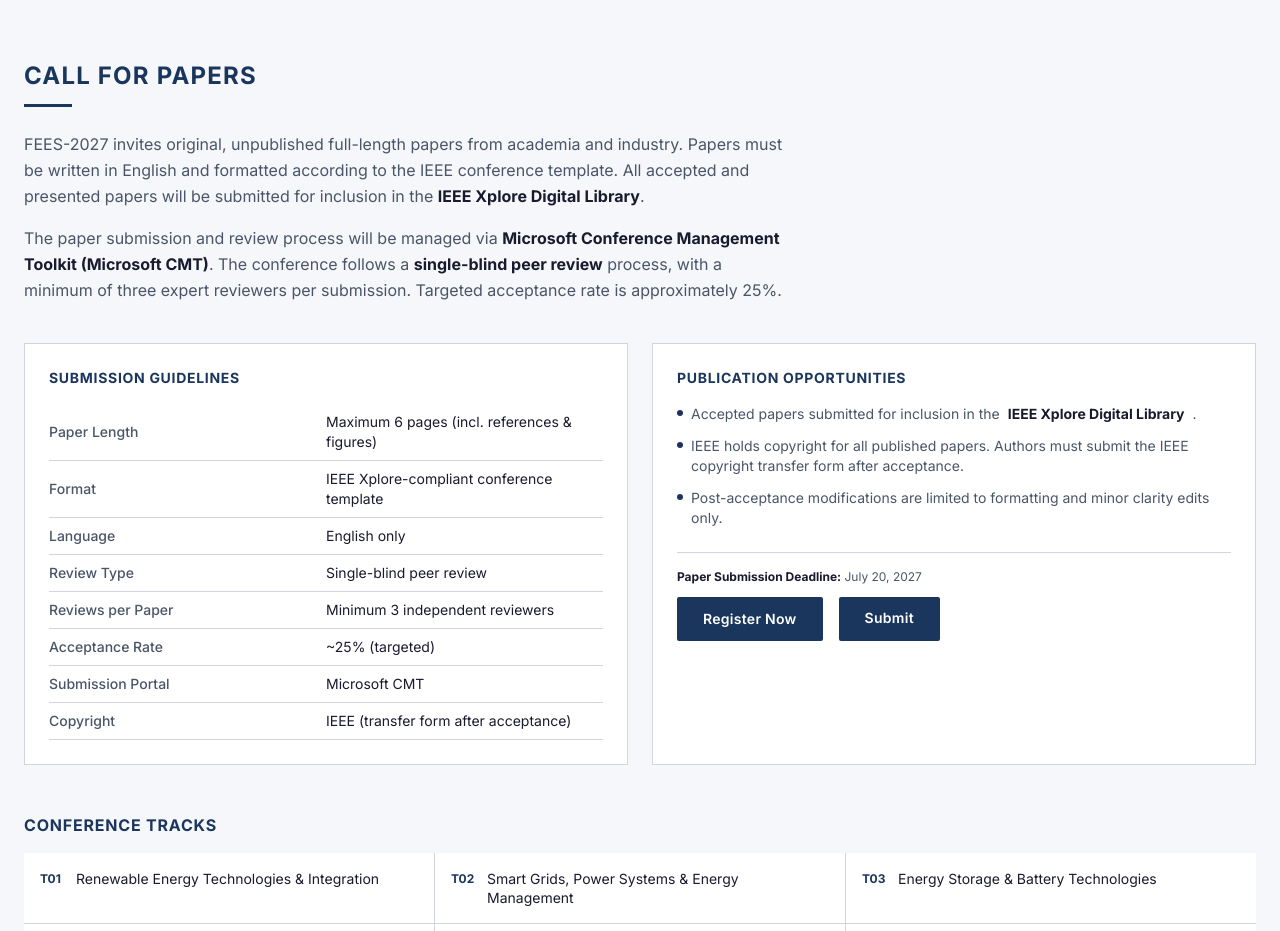
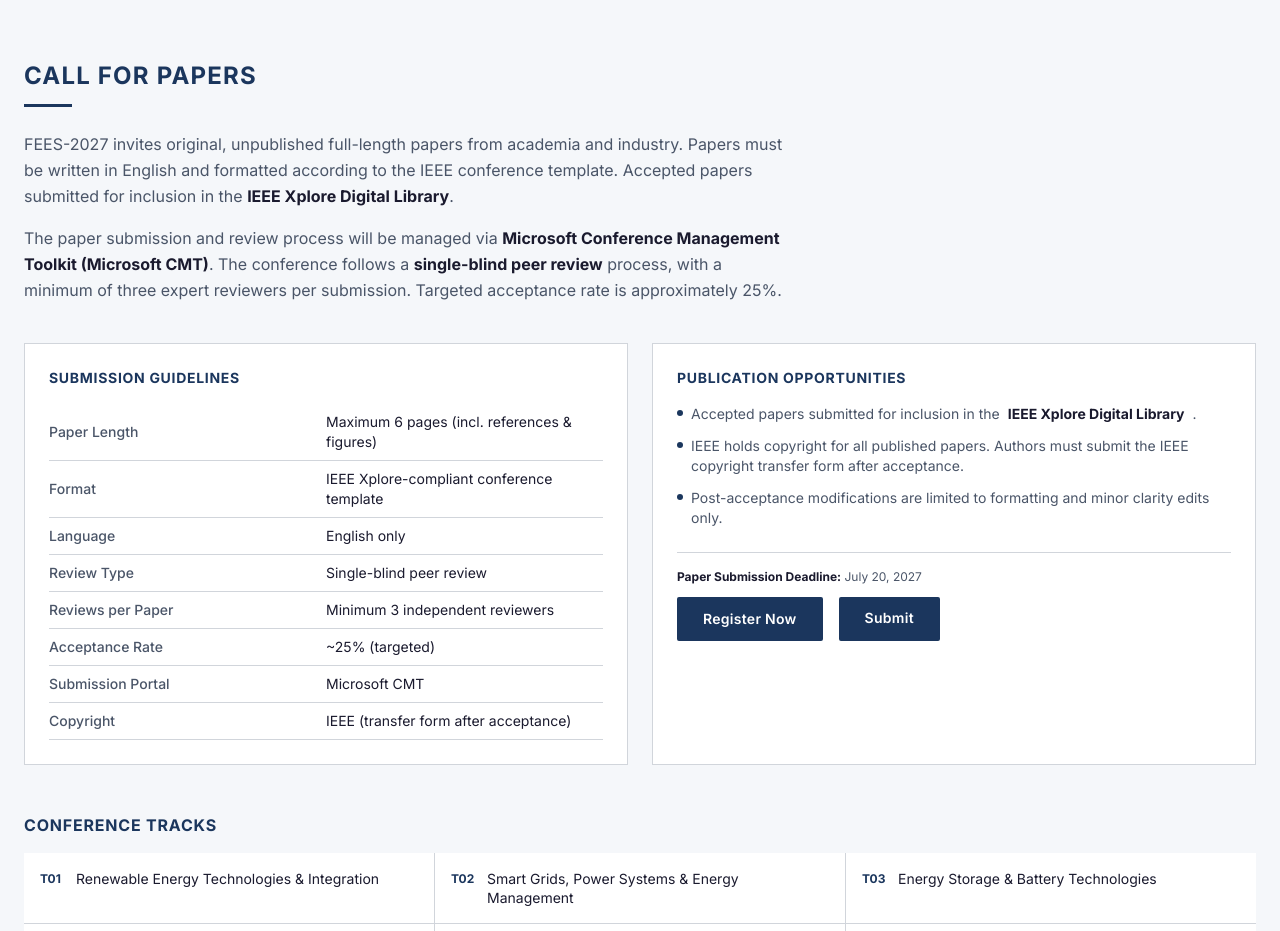
Before and after one commit to Sonu-Hansda/fees2026, a React (Vite) app: page / in a window 1280 px wide. Shown: the part 3160-4091 px from the top of the page. Built offline with nearby package versions, Linux system fonts and the light colour scheme.

Commit message:
Fix typo in CallForPapers component

```diff
--- a/src/components/CallForPapers.tsx
+++ b/src/components/CallForPapers.tsx
@@ -26,7 +26,7 @@
                     <p style={{ color: 'var(--color-text-mid)' }} className="text-sm sm:text-base leading-relaxed mb-4">
                         FEES-2027 invites original, unpublished full-length papers from academia and industry.
                         Papers must be written in English and formatted according to the IEEE conference template.
-                        All accepted and presented papers will be submitted for inclusion in the{' '}
+                         Accepted papers submitted for inclusion in the {' '}
                         <strong style={{ color: 'var(--color-text)' }}>IEEE Xplore Digital Library</strong>.
                         {/* Selected papers will be invited for publication in high-impact SCI-indexed journals. */}
                     </p>
```
